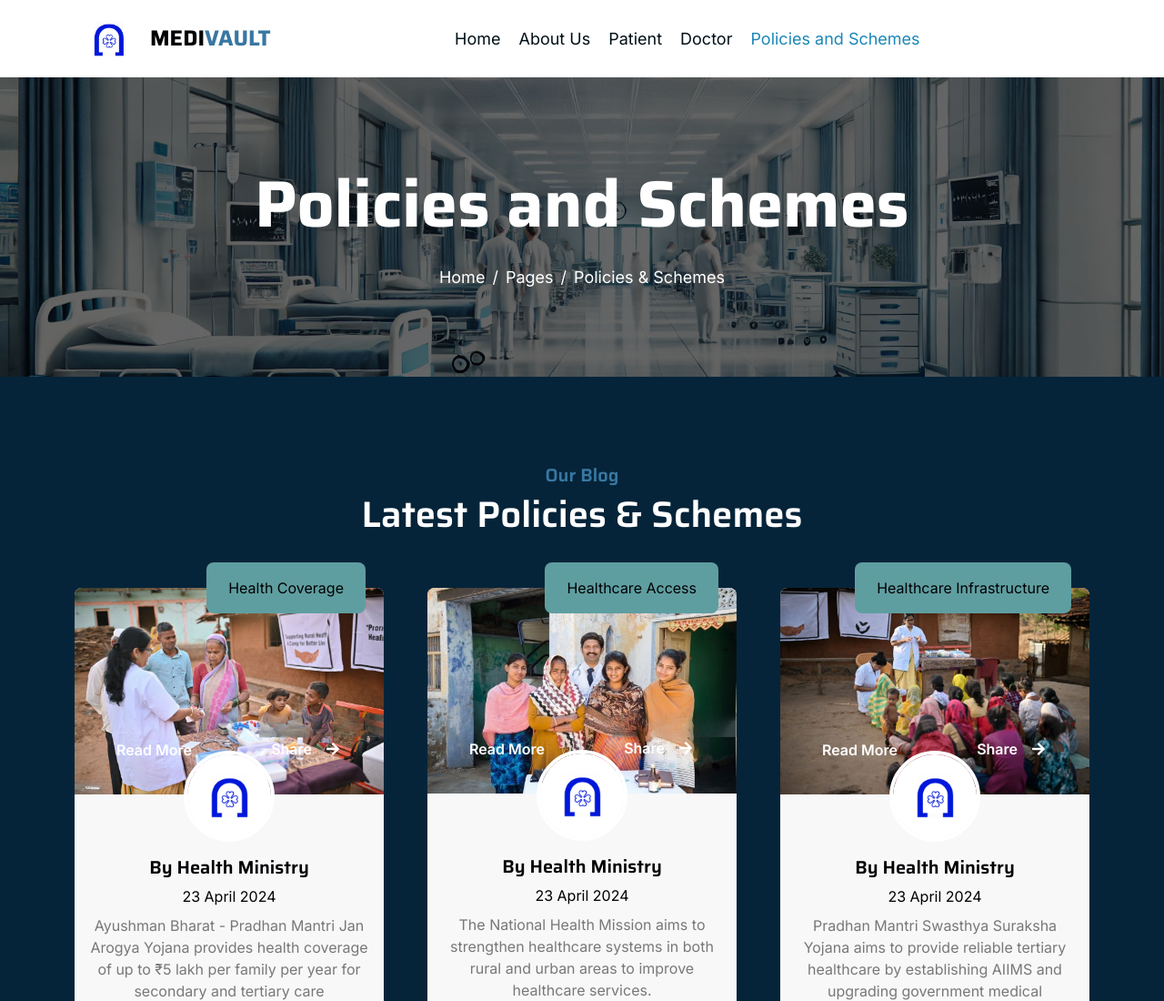
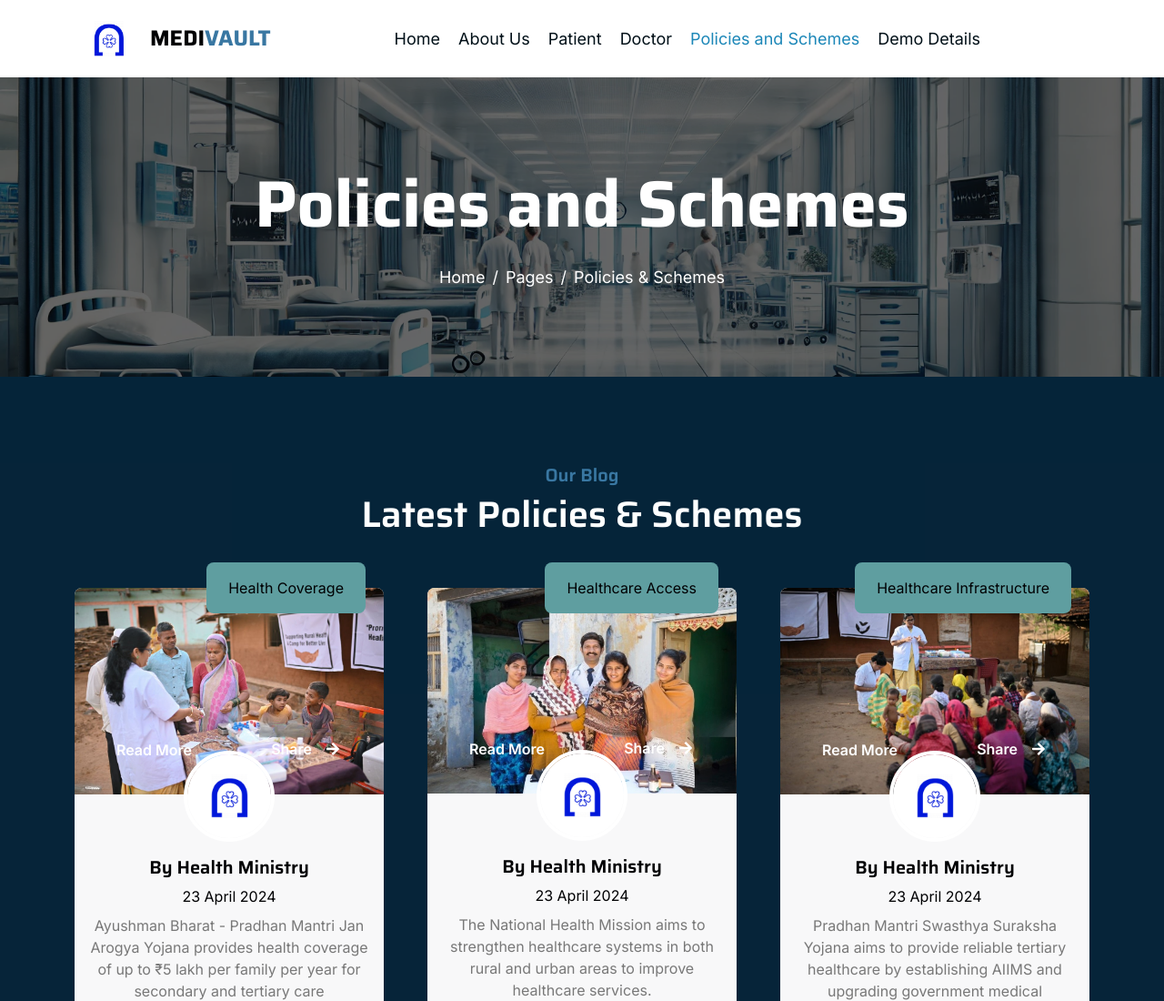
Before and after one commit to 21037piyush/medivault0, a plain HTML site: page contact.html in a window 1280 px wide. Shown: the top 1100 px of the page at 91% size. Drawn offline with nearby package versions, Linux system fonts and the light colour scheme.

Commit message:
Update contact.html

```diff
--- a/contact.html
+++ b/contact.html
@@ -60,6 +60,7 @@
                     <a href="https://stalwart-sprite-644c70.netlify.app/" class="nav-item nav-link">Patient</a>
                     <a href="about.html" class="nav-item nav-link">Doctor</a>
                     <a href="contact.html" class="nav-item nav-link active text-secondary">Policies and Schemes</a>
+                    <a href="information.html" class="nav-item nav-link ">Demo Details</a>
                 </div>
             </div>
         </nav>
```
